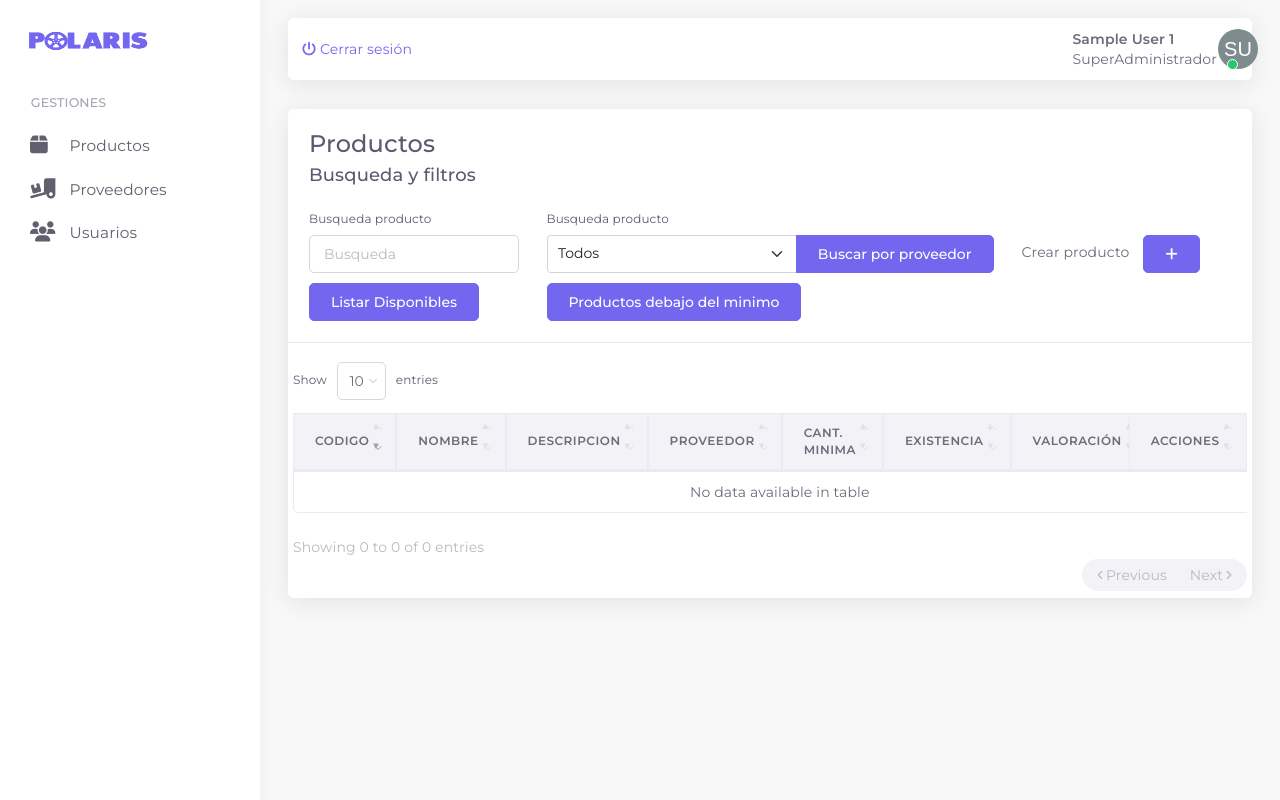
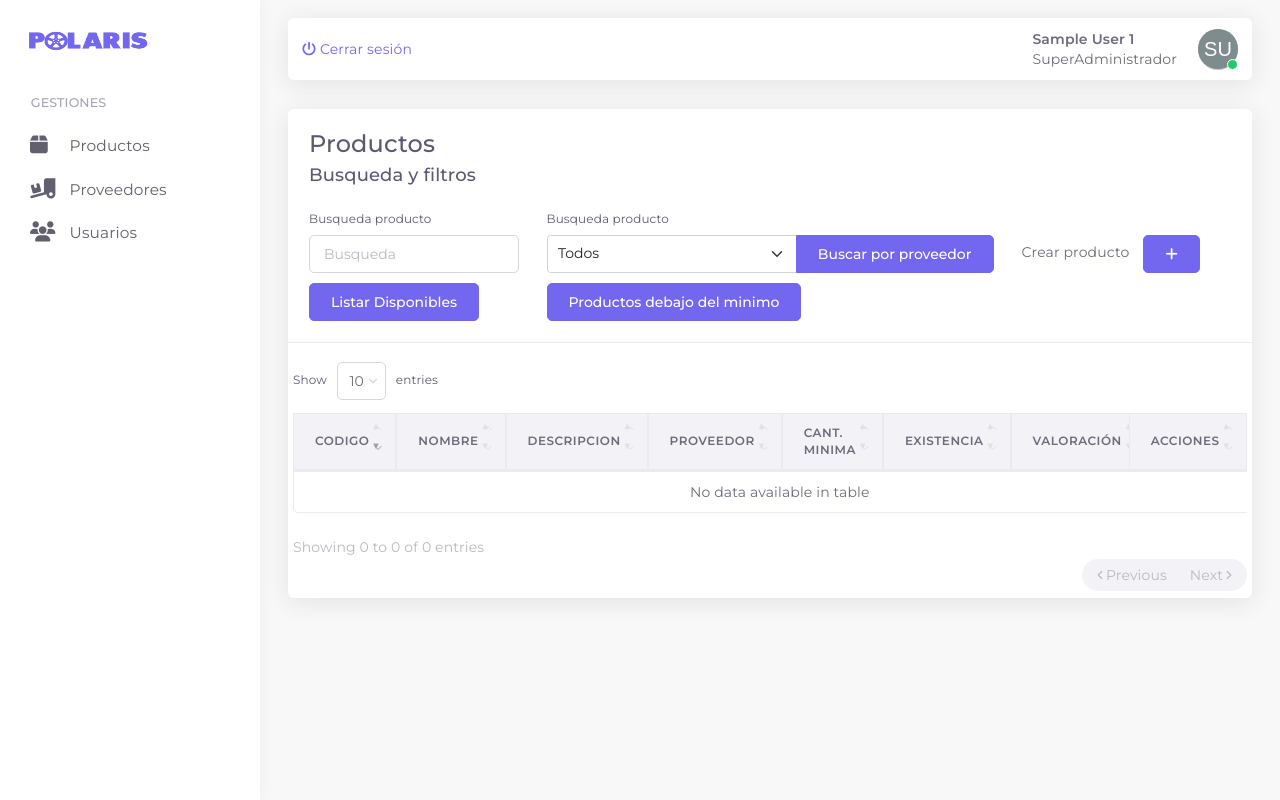
Before and after one commit to dantsub/polaris-inventario, a Flask app: page /productos in a window 1280 px wide. Run offline with Flask 2, Linux system fonts and the light colour scheme; the visitor is signed in with stand-in values (Sample User, id 1); data that the repository does not hold is empty; some libraries are stand-ins or nearby versions.

Commit message:
avatar width change

```diff
--- a/templates/base.html
+++ b/templates/base.html
@@ -143,7 +143,7 @@
                 {% endif %}
               </span>
             </div>
-            <span class="avatar">
+            <span class="avatar" style="width:40px;">
               <!-- <img
                 class="round"
                 src="{{ url_for('static', filename='img/avatar.jpeg') }}"
```
